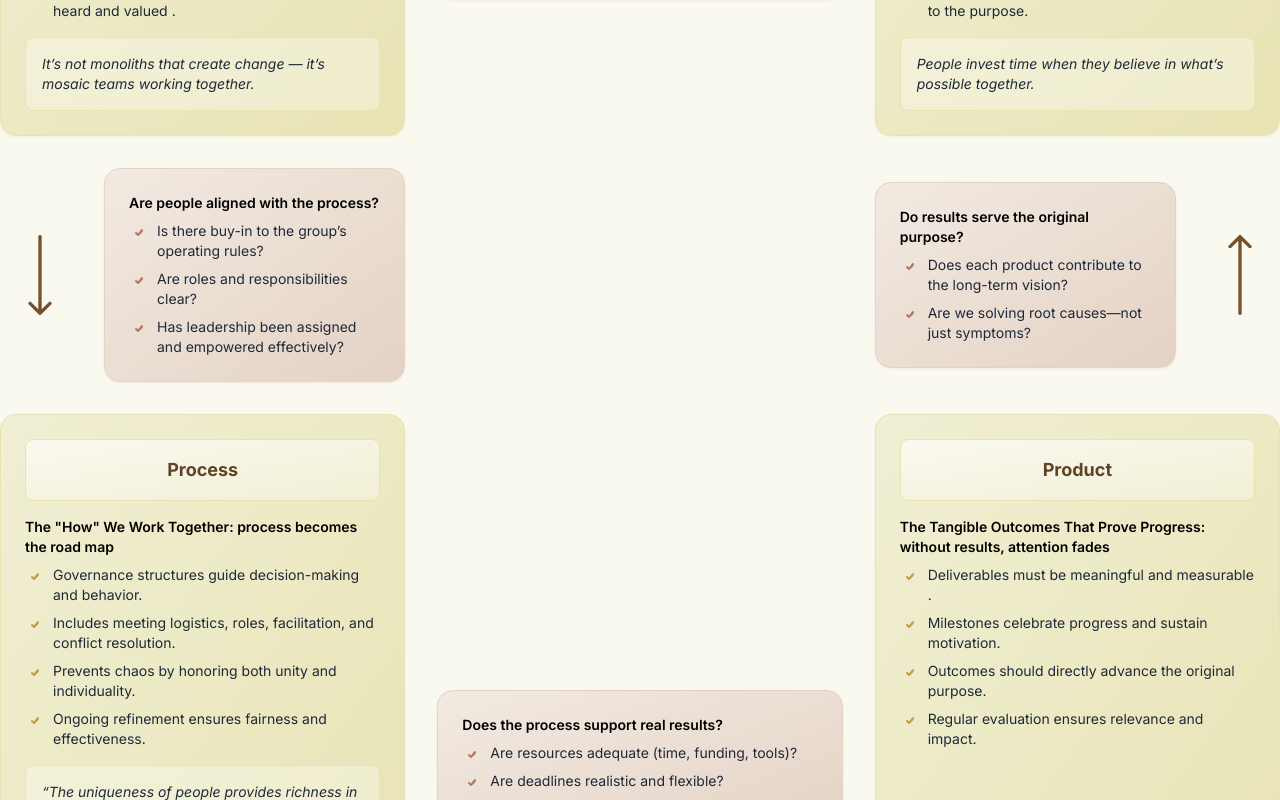
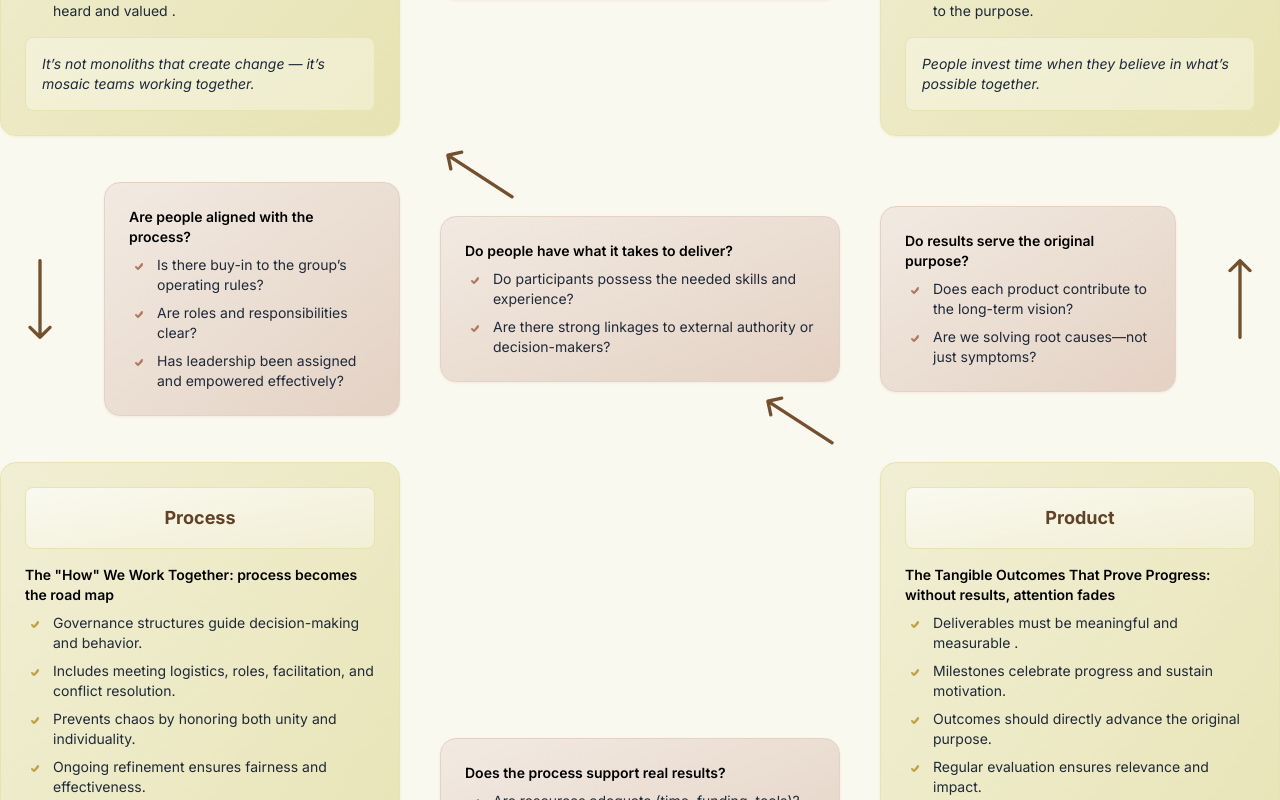
Before and after one commit to havekes/collaboration, a SvelteKit app: page /collaborative-alignment in a window 1280 px wide. Shown: the part 720-1520 px from the top of the page. Built offline with nearby package versions, Linux system fonts and the light colour scheme.

Commit message:
collaboration center arrows

```diff
--- a/src/routes/collaborative-alignment/+page.svelte
+++ b/src/routes/collaborative-alignment/+page.svelte
@@ -31,7 +31,7 @@
 	</section>
 
 	<section class="container text-sm">
-		<div class="grid grid-cols-3 gap-8">
+		<div class="grid grid-cols-3 gap-x-10">
 			<Card theme="cornsilk" class="justify-self-end">
 				<CardTitle theme="cornsilk">People</CardTitle>
 				<List title="The Energy Behind the Vision: if purpose gives vision, people give life">
@@ -96,7 +96,22 @@
 					</List>
 				</Card>
 			</div>
-			<div></div>
+			<div>
+				<LongArrow class="rotate my-5 h-10 w-20 rotate-33 text-cornsilk-800" />
+				<Card theme="light-bronze">
+					<List title="Do people have what it takes to deliver?">
+						<ListItem theme="light-bronze">
+							Do participants possess the needed skills and experience?
+						</ListItem>
+						<ListItem theme="light-bronze">
+							Are there strong linkages to external authority or decision-makers?
+						</ListItem>
+					</List>
+				</Card>
+				<div class="flex justify-end">
+					<LongArrow class="rotate my-5 h-10 w-20 rotate-33 text-cornsilk-800" />
+				</div>
+			</div>
 			<div class="flex items-center gap-6">
 				<Card theme="light-bronze">
 					<List title="Do results serve the original purpose?">
```
